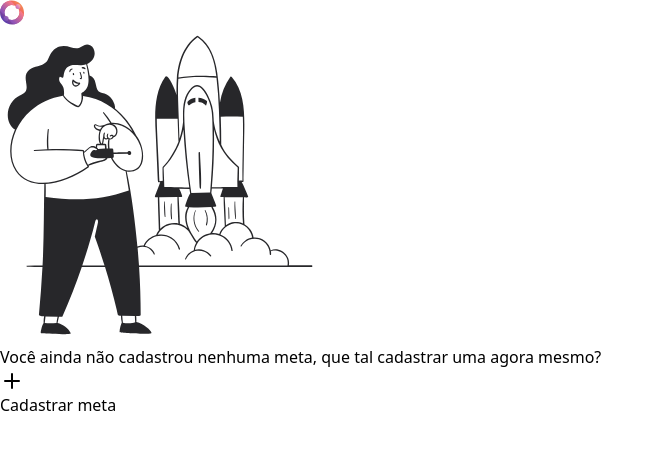
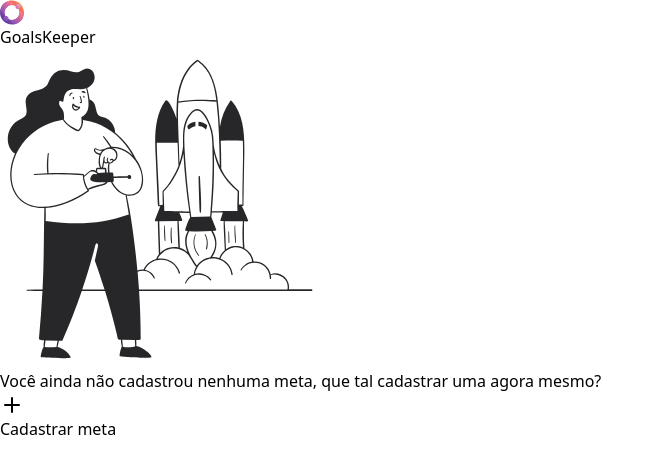
Before and after one commit to brunosduarte/goal-metter, a React (Vite) app: page / in a window 1280 px wide. Shown: the top 474 px of the page, without its empty margins (0-664 px from the left). Built offline with nearby package versions, Linux system fonts and the light colour scheme; no server answers.

Commit message:
fix: name of application highlight

```diff
--- a/src/components/empty-goals.tsx
+++ b/src/components/empty-goals.tsx
@@ -7,7 +7,10 @@ import { Plus } from 'lucide-react'
 export function EmptyGoals() {
   return (
     <div className="h-screen flex flex-col items-center justify-center gap-8">
+      <div className="flex gap-2">
       <GoalsKeeperIcon />
+      <p className="font-extrabold">GoalsKeeper</p>
+      </div>
       <img src={letsStart} alt="" />
       <p className="text-zinc-300 leading-relaxed max-w-80 text-center">
         Você ainda não cadastrou nenhuma meta, que tal cadastrar uma agora mesmo?
```
